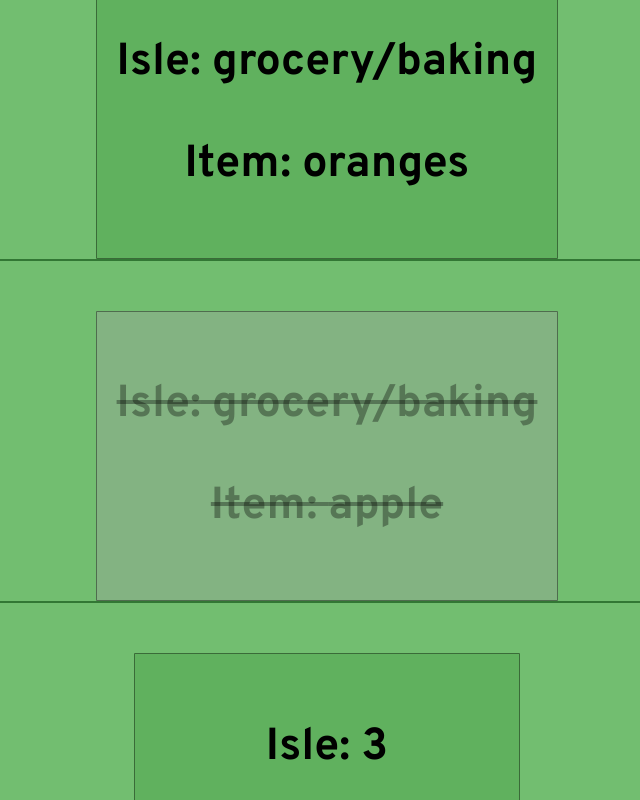
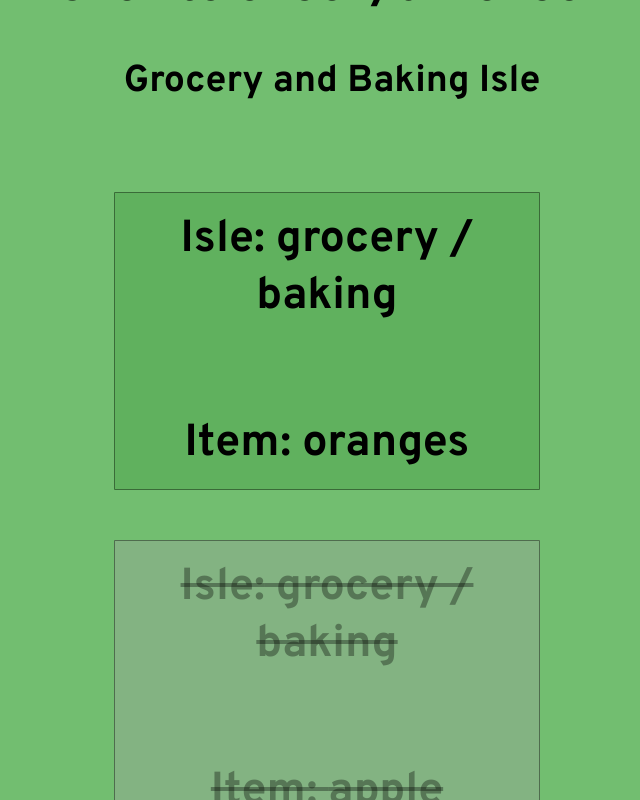
Before and after one commit to louis-fowler/zill-beta, a React (Create React App) app: page / in a window 1280 px wide. Both pictures are taken after a click on the button "Click to sort". Shown: the part 344-1144 px from the top of the page, without its empty margins (308-948 px from the left). Built offline with nearby package versions, Linux system fonts and the light colour scheme.

Commit message:
start in ordered sorted page under isle title

```diff
--- a/src/App.css
+++ b/src/App.css
@@ -95,26 +95,23 @@ hr {
 .sortedItemContainer {
   display: flex;
   justify-content: center;
-  flex-direction: row-reverse;
   align-items: center;
   border-bottom: 2px solid rgb(50, 119, 52);
 }
 
-/* .sortedItemContainer input[type="checkbox"] {
-  -webkit-appearance: none;
-  padding: 20px;
-  background-color: rgb(74, 179, 77);
-  border: 1px solid rgb(50, 119, 52);
+.sortedCard {
+  display: flex;
+  justify-content: center;
+  align-items: center;
 }
 
-.sortedItemContainer input[type="checkbox"]:checked {
-  background-image: url("./images/checkmark.png");
-  background-repeat: no-repeat;
-  background-position: center;
-  background-size: cover;
-} */
-
 .sCardText {
+  display: flex;
+  flex-direction: column;
+  align-items: center;
+  justify-content: center;
+  width: 30vmax;
+  height: 20vmax;
   background-color: #4da34a79;
   margin: 50px 10px 0 0;
   padding: 20px;
@@ -125,6 +122,12 @@ hr {
 }
 
 .sCardTextCheck {
+  display: flex;
+  flex-direction: column;
+  align-items: center;
+  justify-content: center;
+  width: 30vmax;
+  height: 20vmax;
   background-color: #96a79679;
   color: rgba(0, 0, 0, 0.342);
   text-decoration: line-through;
--- /dev/null
+++ b/src/SortedPage/ItemCard/ItemCard.jsx
@@ -0,0 +1,29 @@
+import React from "react";
+
+function ItemCard(props) {
+  return (
+    <div>
+      {props.array.map((list, index) => {
+        return (
+          <div className="sortedCard" key={list.id}>
+            <div
+              onClick={() => props.toggleCheck(list.check, index)}
+              className={list.check === false ? "sCardText" : "sCardTextCheck"}>
+              <p>
+                Isle:{" "}
+                {list.isle === -1
+                  ? "This item has no isle yet!"
+                  : list.isle === 0
+                  ? "grocery / baking"
+                  : list.isle}
+              </p>
+              <p>Item: {list.item}</p>
+            </div>
+          </div>
+        );
+      })}
+    </div>
+  );
+}
+
+export default ItemCard;
--- a/src/SortedPage/SortedPage.jsx
+++ b/src/SortedPage/SortedPage.jsx
@@ -1,27 +1,35 @@
 import React from "react";
+import ItemCard from "./ItemCard/ItemCard";
 
 const SortedPage = props => {
+  let grocArray = props.list.filter(i => i.isle === 0);
+  let oneArray = props.list.filter(i => i.isle === 1);
+  let twoArray = props.list.filter(i => i.isle === 2);
+  let threeArray = props.list.filter(i => i.isle === 3);
+  let fourArray = props.list.filter(i => i.isle === 4);
+  let fiveArray = props.list.filter(i => i.isle === 5);
+  let sixArray = props.list.filter(i => i.isle === 6);
+  let sevenArray = props.list.filter(i => i.isle === 7);
+  let eightArray = props.list.filter(i => i.isle === 8);
+  let nineArray = props.list.filter(i => i.isle === 9);
+  let tenArray = props.list.filter(i => i.isle === 10);
+
   return (
     <div>
-      {props.list.map((list, index) => (
-        <div className="sortedItemContainer">
-          <div className="sortedCard" key={list.id}>
-            <div
-              onClick={() => props.toggleCheck(list.check, index)}
-              className={list.check === false ? "sCardText" : "sCardTextCheck"}>
-              <p>
-                Isle:{" "}
-                {list.isle === -1
-                  ? "This item has no isle yet!"
-                  : list.isle === 0
-                  ? "grocery/baking"
-                  : list.isle}
-              </p>
-              <p>Item: {list.item}</p>
-            </div>
-          </div>
+      <h2>Click to check/un-check</h2>
+
+      {grocArray !== undefined || grocArray.length !== 0 ? (
+        <div>
+          <h3>Grocery and Baking Isle</h3>
+          <ItemCard array={grocArray} toggleCheck={props.toggleCheck} />
         </div>
-      ))}
+      ) : oneArray !== undefined || grocArray.length !== 0 ? (
+        <div>
+          <h3>Isle 1</h3>
+          <ItemCard array={oneArray} toggleCheck={props.toggleCheck} />
+        </div>
+      ) : null}
+
       <button className="sortButton" onClick={props.click}>
         Add or delete
       </button>
```
